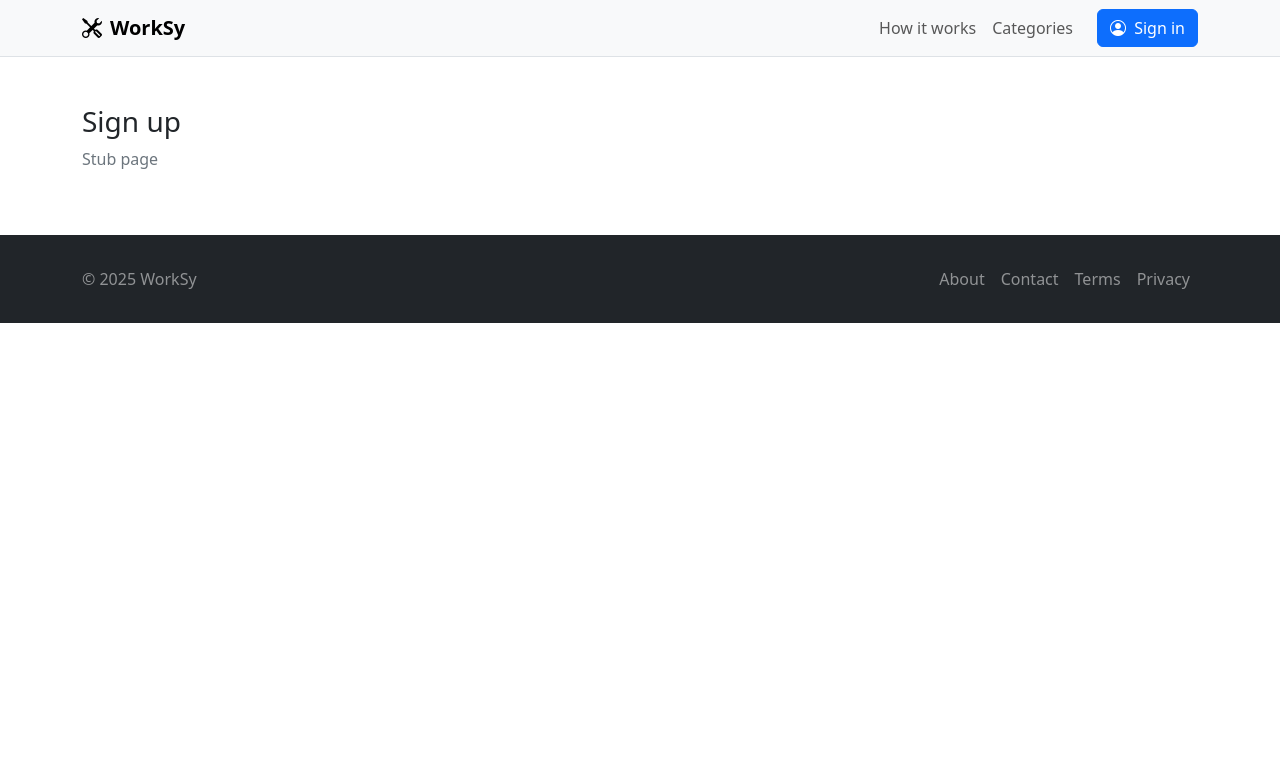
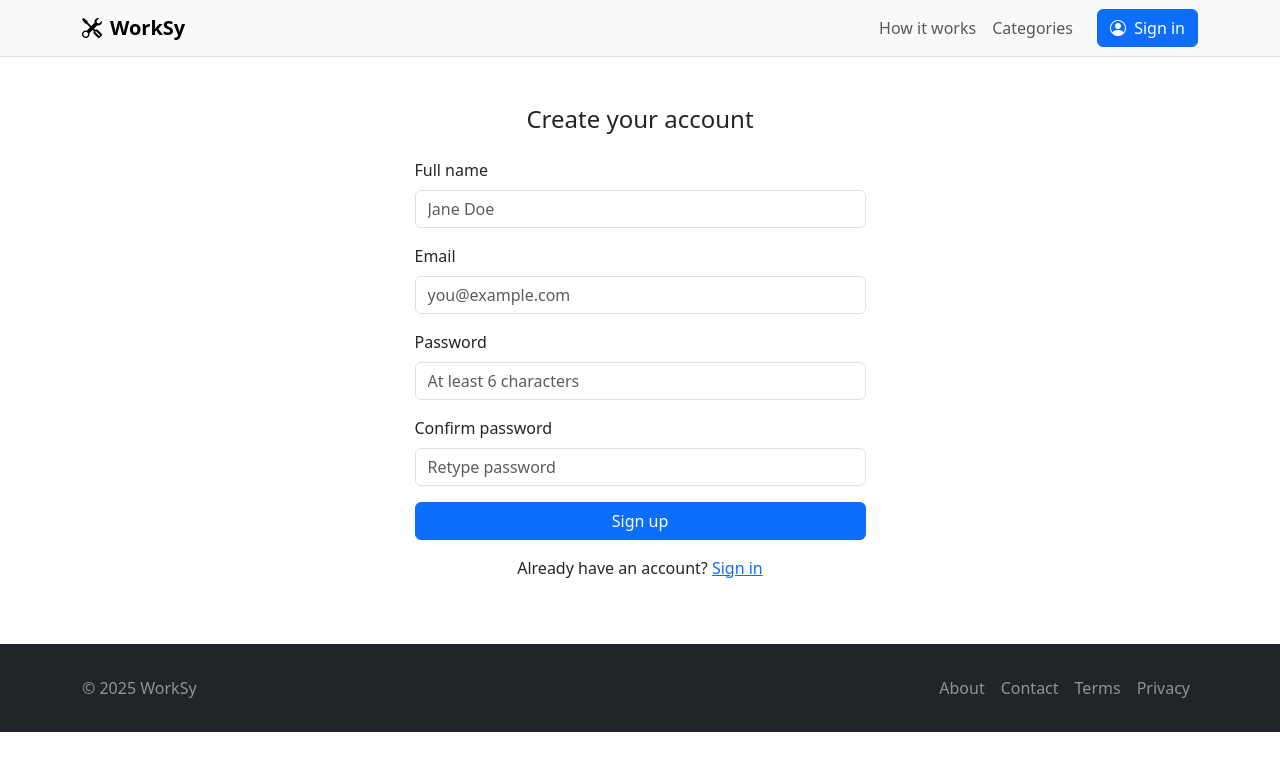
Before and after one commit to varuninorbit1/worksy-web, an Angular app: page /signup in a window 1280 px wide. Shown: the top 770 px of the page. Built offline with nearby package versions, Linux system fonts and the light colour scheme.

Commit message:
signup page done

```diff
--- a/src/app/app.routes.ts
+++ b/src/app/app.routes.ts
@@ -6,7 +6,7 @@ export const routes: Routes = [
   { path: '', component: HomeComponent },
   // Stubs so navbar/routerLink targets don’t break
   { path: 'login', loadComponent: () => import('./stubs/login.stub').then(m => m.LoginStubComponent) },
-  { path: 'signup', loadComponent: () => import('./stubs/signup.stub').then(m => m.SignupStubComponent) },
+  { path: 'signup', loadComponent: () => import('./auth/signup.component').then(m => m.SignupComponent) },
   { path: 'categories', loadComponent: () => import('./stubs/categories.stub').then(m => m.CategoriesStubComponent) },
   { path: 'c/:slug', loadComponent: () => import('./stubs/category.stub').then(m => m.CategoryStubComponent) },
   { path: 'search', loadComponent: () => import('./stubs/search.stub').then(m => m.SearchStubComponent) },
--- /dev/null
+++ b/src/app/auth/signup.component.html
@@ -0,0 +1,58 @@
+<div class="container py-5">
+  <div class="row justify-content-center">
+    <div class="col-12 col-md-6 col-lg-5">
+      <h1 class="h4 mb-4 text-center">Create your account</h1>
+
+      <form [formGroup]="form" (ngSubmit)="onSubmit()" novalidate>
+        <div class="mb-3">
+          <label class="form-label">Full name</label>
+          <input type="text" class="form-control" formControlName="name" placeholder="Jane Doe">
+          <div class="form-text text-danger" *ngIf="submitted && f['name'].invalid">
+            Name is required (min 2 characters).
+          </div>
+        </div>
+
+        <div class="mb-3">
+          <label class="form-label">Email</label>
+          <input type="email" class="form-control" formControlName="email" placeholder="you@example.com">
+          <div class="form-text text-danger" *ngIf="submitted && f['email']invalid">
+            Enter a valid email.
+          </div>
+        </div>
+
+        <!-- Use formGroupName for nested group -->
+        <div formGroupName="passwordGroup">
+          <div class="mb-3">
+            <label class="form-label">Password</label>
+            <input type="password" class="form-control" formControlName="password" placeholder="At least 6 characters">
+            <div class="form-text text-danger" *ngIf="submitted && passwordCtrl?.invalid">
+              Password is required (min 6 characters).
+            </div>
+          </div>
+
+          <div class="mb-3">
+            <label class="form-label">Confirm password</label>
+            <input type="password" class="form-control" formControlName="confirmPassword" placeholder="Retype password">
+            <div class="form-text text-danger"
+              *ngIf="submitted && (confirmPasswordCtrl?.invalid || passwordGroup.errors?.['passwordsMismatch'])">
+              Passwords must match.
+            </div>
+          </div>
+        </div>
+
+        <button class="btn btn-primary w-100" [disabled]="loading()">
+          {{ loading() ? 'Creating account…' : 'Sign up' }}
+        </button>
+
+        @if (error()) {
+        <div class="alert alert-danger mt-3 py-2">{{ error() }}</div>
+        }
+
+        <p class="mt-3 text-center">
+          Already have an account?
+          <a routerLink="/login">Sign in</a>
+        </p>
+      </form>
+    </div>
+  </div>
+</div>
--- /dev/null
+++ b/src/app/auth/signup.component.ts
@@ -0,0 +1,76 @@
+import { Component, signal } from '@angular/core';
+import {
+  ReactiveFormsModule,
+  FormBuilder,
+  Validators,
+  AbstractControl,
+  ValidationErrors,
+  FormGroup
+} from '@angular/forms';
+import { CommonModule } from '@angular/common';
+import { Router, RouterLink } from '@angular/router';
+import { AuthService } from '../shared/auth.service';
+
+function passwordsMatch(group: AbstractControl): ValidationErrors | null {
+  const pw = group.get('password')?.value;
+  const cpw = group.get('confirmPassword')?.value;
+  return pw && cpw && pw !== cpw ? { passwordsMismatch: true } : null;
+}
+
+@Component({
+  selector: 'app-signup',
+  standalone: true,
+  templateUrl: './signup.component.html',
+  imports: [CommonModule, ReactiveFormsModule, RouterLink]
+})
+export class SignupComponent {
+  submitted = false;
+  loading = signal(false);
+  error = signal<string | null>(null);
+
+  // Declare first, init in constructor (so DI is ready)
+  form!: FormGroup;
+
+  constructor(private fb: FormBuilder, private auth: AuthService, private router: Router) {
+    this.form = this.fb.group({
+      name: ['', [Validators.required, Validators.minLength(2)]],
+      email: ['', [Validators.required, Validators.email]],
+      passwordGroup: this.fb.group(
+        {
+          password: ['', [Validators.required, Validators.minLength(6)]],
+          confirmPassword: ['', [Validators.required]],
+        },
+        { validators: [passwordsMatch] }
+      )
+    });
+  }
+
+  get f() { return this.form.controls; }
+  get passwordGroup(): FormGroup { return this.form.get('passwordGroup') as FormGroup; }
+  get passwordCtrl() { return this.passwordGroup.get('password'); }
+  get confirmPasswordCtrl() { return this.passwordGroup.get('confirmPassword'); }
+
+  async onSubmit() {
+    this.submitted = true;
+    this.error.set(null);
+    if (this.form.invalid) return;
+
+    const name = this.f['name'].value!;
+    const email = this.f['email'].value!;
+    const password = this.passwordCtrl?.value!;
+
+    this.loading.set(true);
+    try {
+      const res: any = await this.auth.register(name, email, password);
+      if (res?.token || res?.user) {
+        this.router.navigateByUrl('/');
+      } else {
+        this.error.set(res?.message || 'Sign up failed. Please try again.');
+      }
+    } catch (e: any) {
+      this.error.set(e?.message || 'Sign up failed. Please try again.');
+    } finally {
+      this.loading.set(false);
+    }
+  }
+}
```
